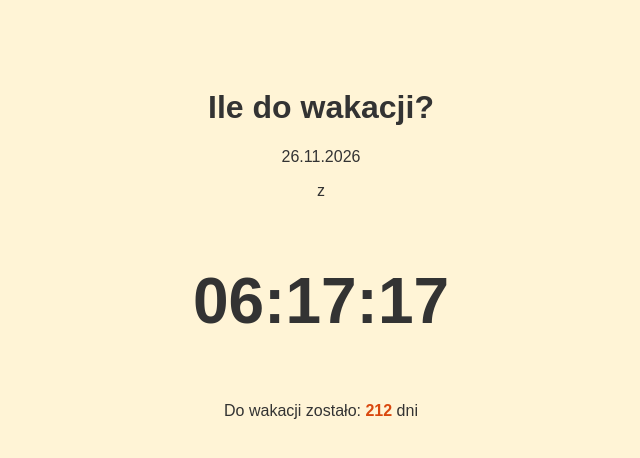
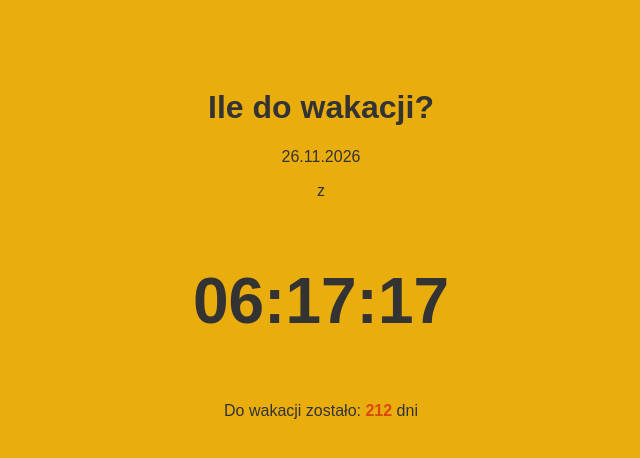
Before and after one commit to speedrower/wakacje, a plain HTML site: page index.html in a window 1280 px wide. Shown: the whole page, without its empty margins (319-959 px from the left). Drawn offline with Linux system fonts and the light colour scheme.

Commit message:
Zmiana kolorów

```diff
--- a/style.css
+++ b/style.css
@@ -1,7 +1,7 @@
 body {
     font-family: Arial, sans-serif;
     text-align: center;
-    background-color: #fff4d6;
+    background-color: #e9ae0e;
     color: #333333;
     padding-top: 60px;
 }
```
